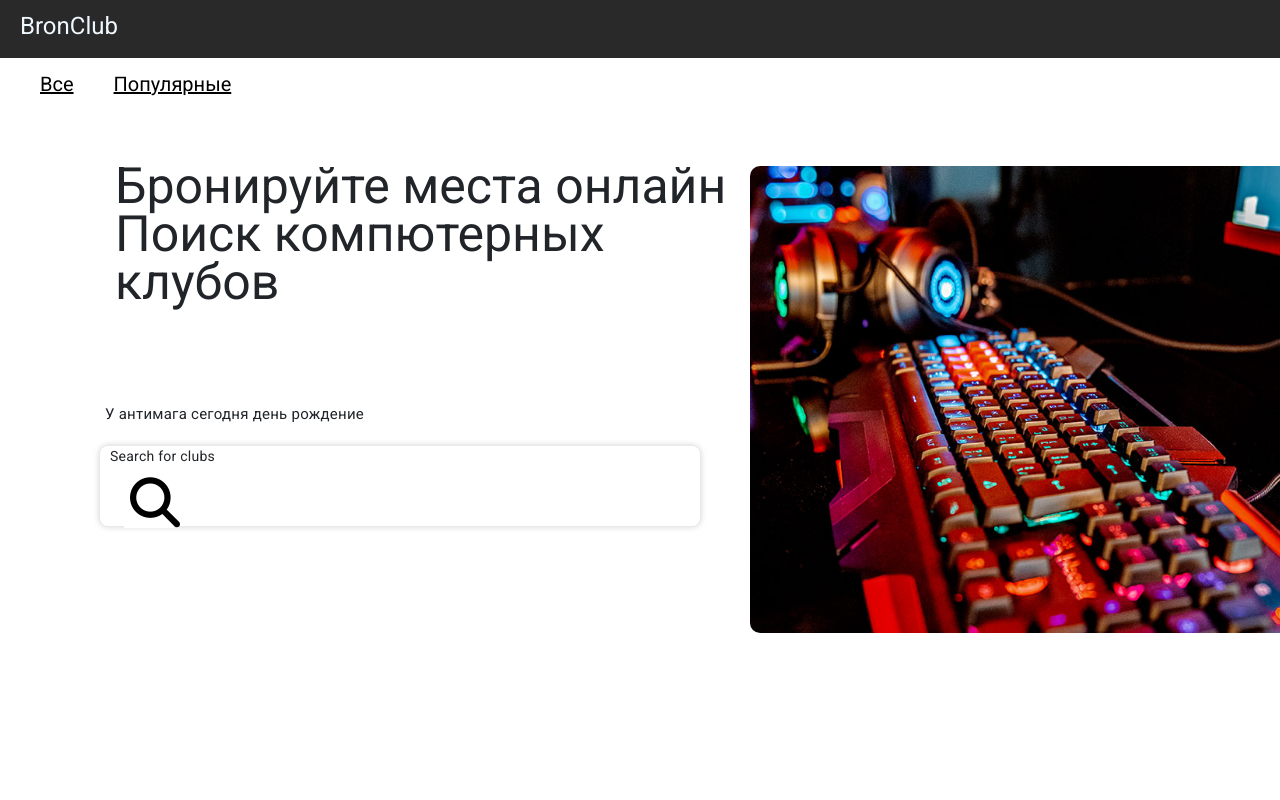
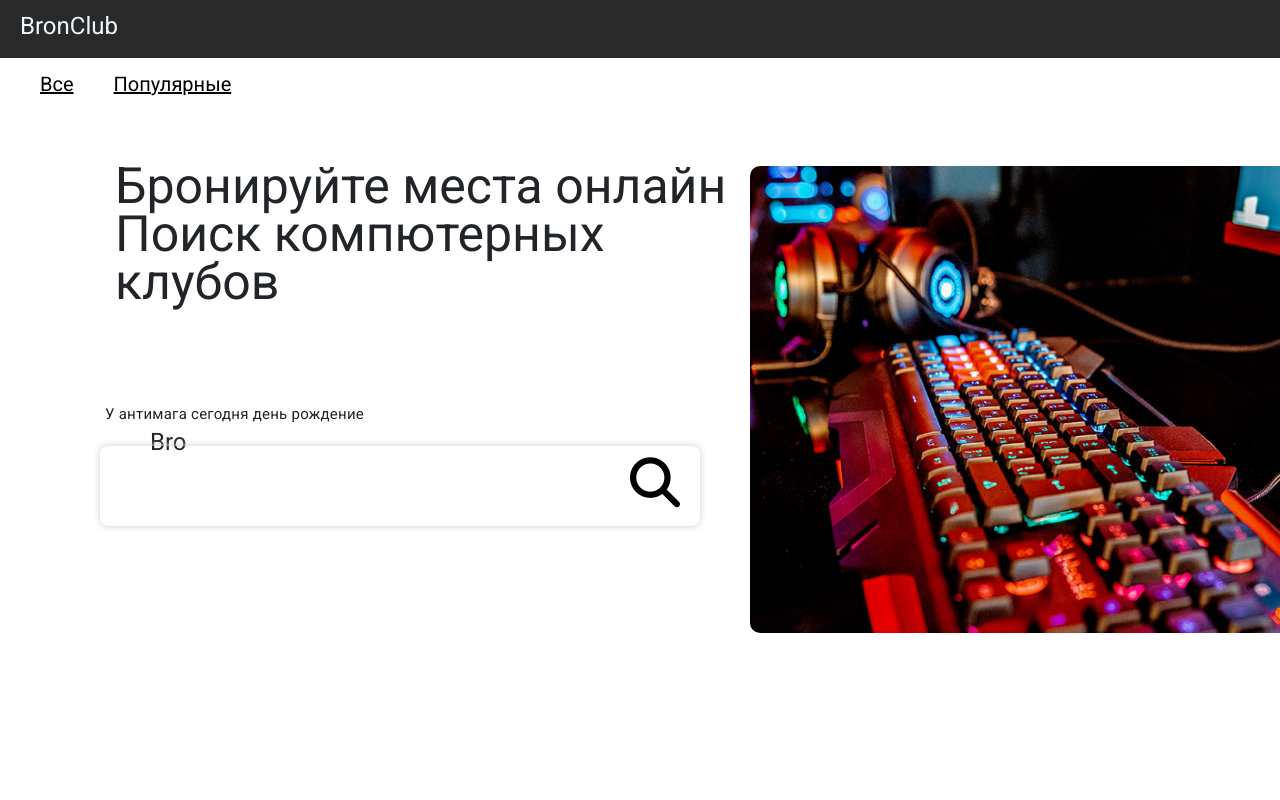
Before and after one commit to Zhadi-1-s/BronClub, an Angular app: page /main in a window 1280 px wide. Shown: the top 800 px of the page. Built offline with nearby package versions, Linux system fonts and the light colour scheme; data requests are answered from the project's data file.

Commit message:
search bar created rightly

```diff
--- a/src/app/app.module.ts
+++ b/src/app/app.module.ts
@@ -1,6 +1,6 @@
 import { ChangeDetectorRef, NgModule } from '@angular/core';
 import { BrowserModule } from '@angular/platform-browser';
-import { FormsModule } from '@angular/forms';
+import { FormsModule, ReactiveFormsModule } from '@angular/forms';
 
 import { AppRoutingModule } from './app-routing.module';
 import { AppComponent } from './app.component';
@@ -36,6 +36,7 @@ import { NgSelectModule } from '@ng-select/ng-select';
     MatDialogModule,
     FormsModule,
     NgSelectModule,
+    ReactiveFormsModule,
   ],
   providers: [],
   bootstrap: [AppComponent]
--- a/src/app/components/main/main.component.css
+++ b/src/app/components/main/main.component.css
@@ -43,12 +43,10 @@ h1#description{
     padding-left: 10px;
     font-size: 20px;
 }
-.ng-select ::placeholder{
-    width: 150px;
-}
 input:focus{
     outline: none;
 }
+
 
 .searchIng button{
     margin-left: 14px;
--- a/src/app/components/main/main.component.html
+++ b/src/app/components/main/main.component.html
@@ -6,12 +6,11 @@
     </div>
     <p style="position: relative;top:90px;right: 45px; font-size: 15px;"> У антимага сегодня день рождение</p>
     <div class="searchIng">
-        <ng-select
-        [items]="clubs"
-        bindLabel="name"
-        placeholder="Search for clubs"
-        [(ngModel)]="searchClub"></ng-select>
+        <input type="text" [formControl]="searchControl" (input)="onSearchInputClear()">
         <button type="button"><i class="fa fa-search" style="font-size: 50px;"></i></button>
+    </div>
+    <div *ngFor="let club of clubs">
+        <h1>{{club.name}}</h1>
     </div>
 </div>
 <div class="photo">
--- a/src/app/components/main/main.component.ts
+++ b/src/app/components/main/main.component.ts
@@ -1,5 +1,7 @@
 import { Component,OnInit} from '@angular/core';
 import { ClubsService } from 'src/app/shared/clubs.service';
+import { debounceTime, distinctUntilChanged, switchMap } from 'rxjs/operators';
+import { FormControl } from '@angular/forms';
 @Component({
   selector: 'app-main',
   templateUrl: './main.component.html',
@@ -7,13 +9,29 @@ import { ClubsService } from 'src/app/shared/clubs.service';
 })
 export class MainComponent implements OnInit {
 
-  clubs:any[];
-  searchClub:string;
+  clubs:any[] = [];
 
-  constructor(private clubService:ClubsService){}
+  searchControl = new FormControl();
+
+  constructor(private clubService:ClubsService){
+    this.searchControl.valueChanges.pipe(debounceTime(300),
+    distinctUntilChanged(),
+    switchMap((searchTerm) =>
+      this.clubService.searchClub(searchTerm)
+      )
+    )
+    .subscribe((searchResults: any[]) => {
+      this.clubs = searchResults;
+    });
+  }
+
+  onSearchInputClear():void{
+    this.clubs = [];
+  }
 
   ngOnInit(): void {
     this.loadClubs()
+    this.onSearchInputClear();
   }
 
   loadClubs():void{
--- a/src/app/shared/clubs.service.ts
+++ b/src/app/shared/clubs.service.ts
@@ -22,4 +22,8 @@ export class ClubsService {
     const url = `${this.apiUrl}/${updatedClub.id}`;
     return this.http.put(url,updatedClub);
   }
+  searchClub(searchTerm: string):Observable<any>{
+    const url = `${this.apiUrl}?name_like=${searchTerm}`;
+    return this.http.get<any[]>(url)
+  }
 }
--- a/src/styles.css
+++ b/src/styles.css
@@ -1,6 +1,6 @@
 /* You can add global styles to this file, and also import other style files */
 @import "~bootstrap/dist/css/bootstrap.css";
-
+@import "~@ng-select/ng-select/themes/default.theme.css";
 body{
     background-color:rgb(255, 255, 255)
 }
```
Also changed, not shown: db-1690370962759.json (deleted, +0 -19 lines), db.json (deleted, +0 -19 lines), 1 other file (tests, documents, lock files or other folders).
